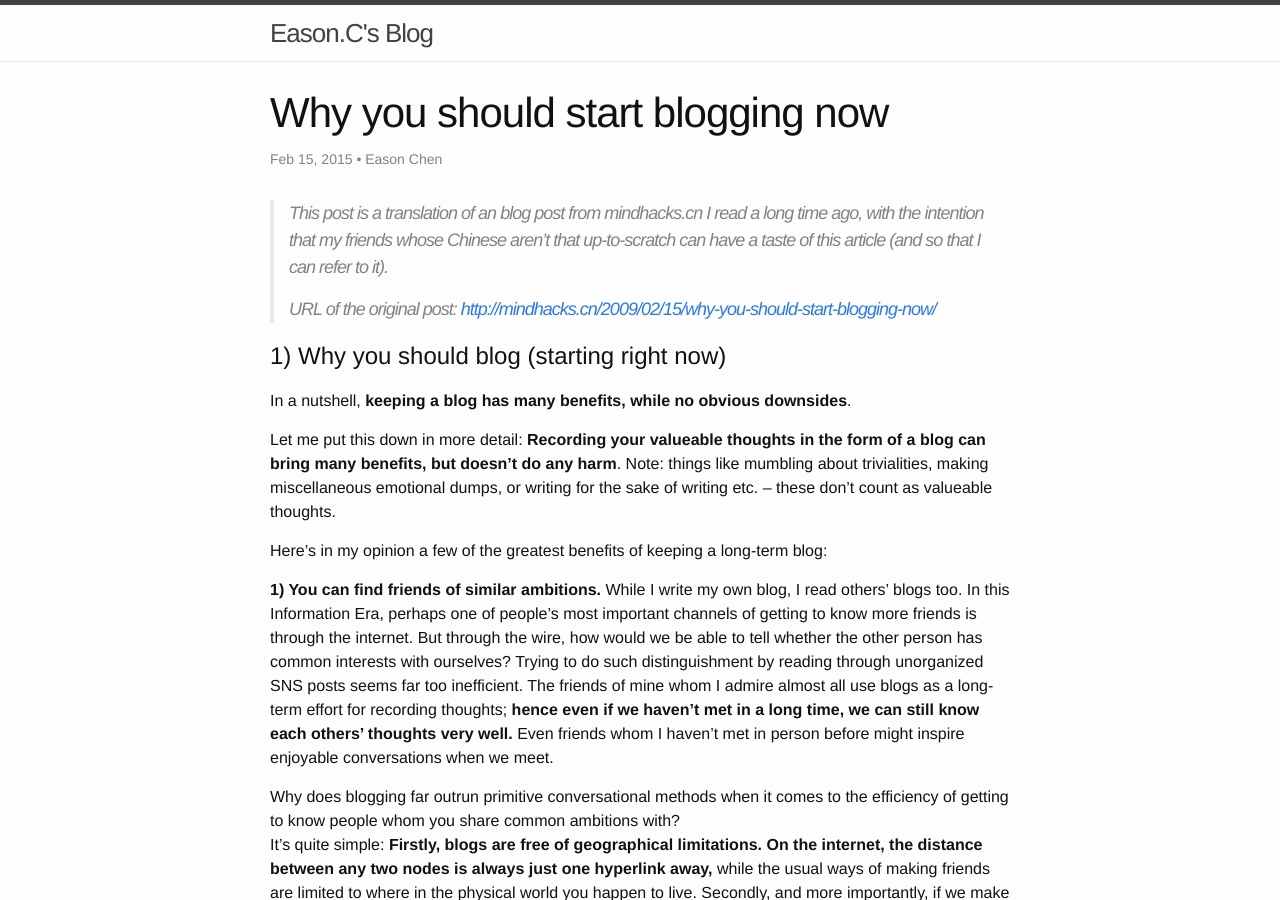
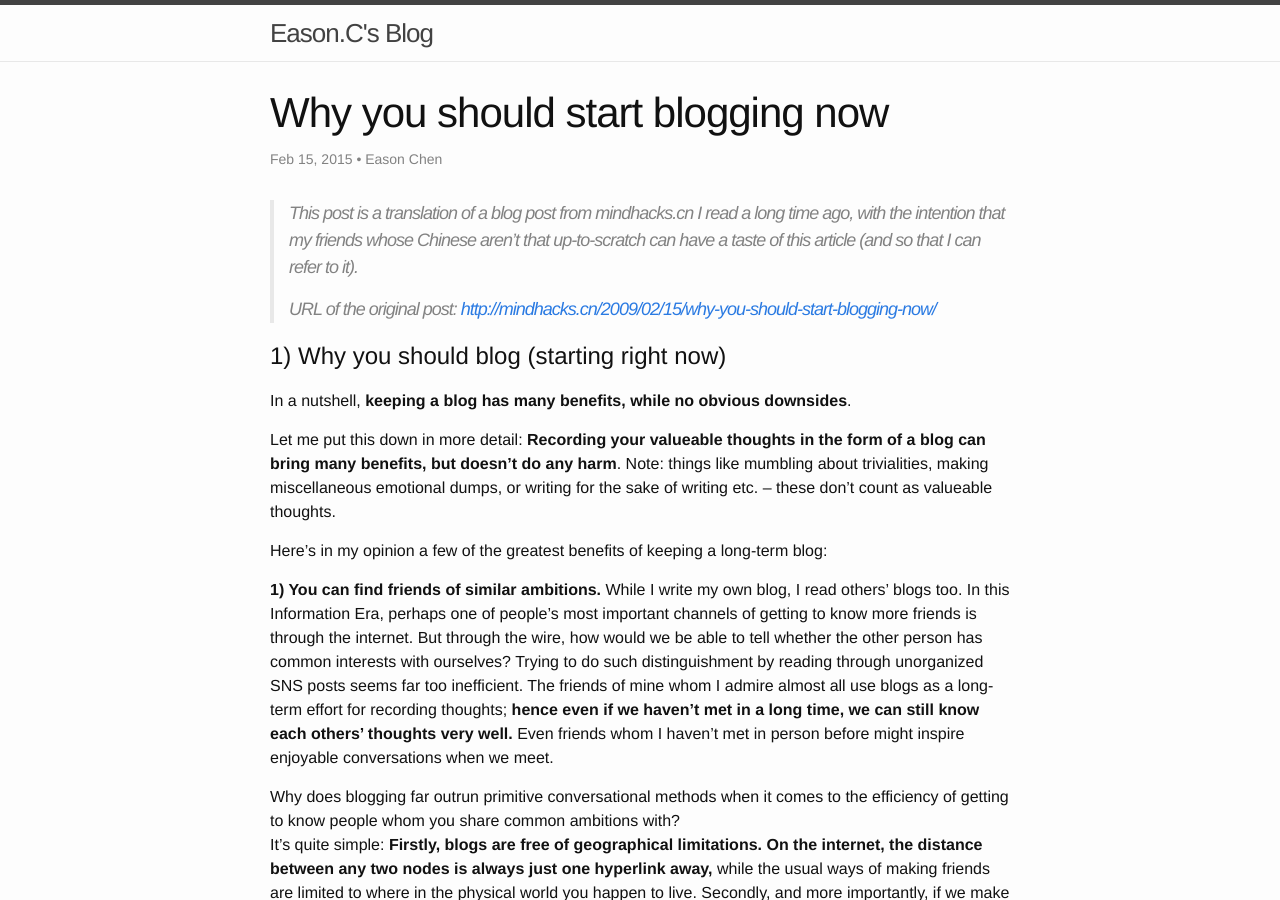
Before and after one commit to easoncxz/blog, a Jekyll site: the page built from _posts/2015-02-15-why-you-should-blog-starting-right-now.markdown, in a window 1280 px wide and 900 px high. Built offline with Jekyll 4.4.1, drawn with Linux system fonts in a browser that asks for light colours.

Commit message:
Fixed typo.

```diff
--- a/_posts/2015-02-15-why-you-should-blog-starting-right-now.markdown
+++ b/_posts/2015-02-15-why-you-should-blog-starting-right-now.markdown
@@ -7,7 +7,7 @@ tags:
 - blogging
 ---
 
-> This post is a translation of an blog post from mindhacks.cn I read a long
+> This post is a translation of a blog post from mindhacks.cn I read a long
 > time ago, with the intention that my friends whose Chinese aren't that
 > up-to-scratch can have a taste of this article (and so that I can refer to
 > it).
```
